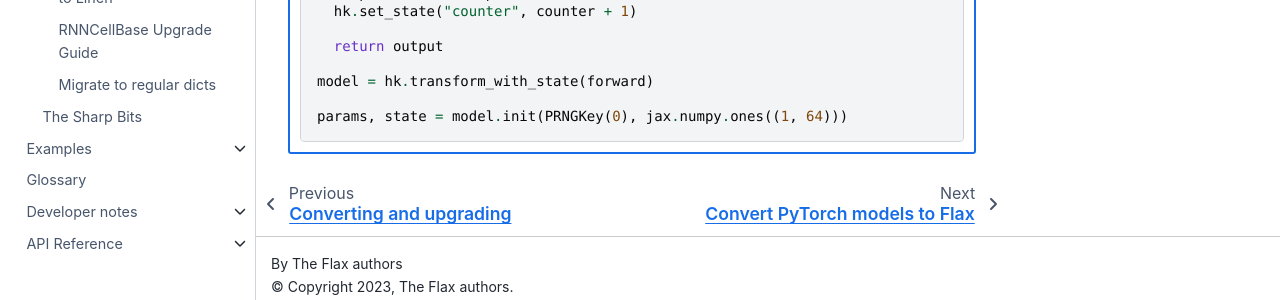
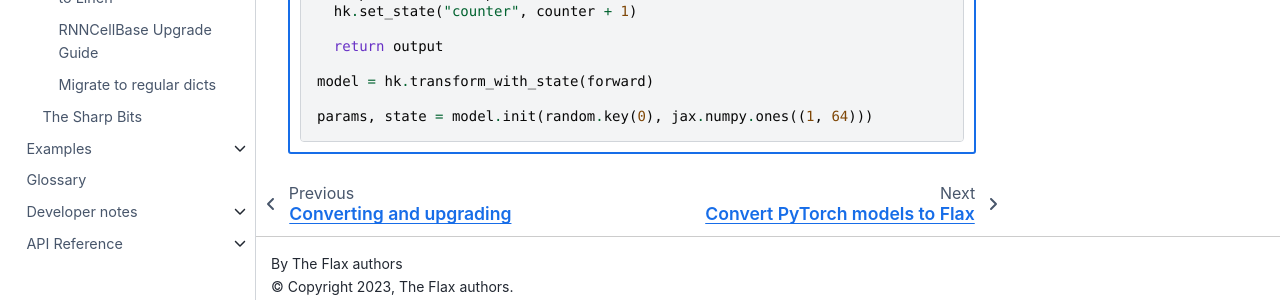
Before and after one commit to google/flax, a Sphinx documentation site: the page built from docs/guides/haiku_migration_guide.rst, in a window 1280 px wide and 900 px high, scrolled down 10864 px. Shown: the part 585-885 px from the top of the window. Built offline with Sphinx 7.4.7 and the Sphinx Book theme 1.1.4, drawn with Linux system fonts in a browser that asks for light colours; pages that are not in the unit, such as notebooks, are missing from menus.

Commit message:
updated haiku guide with new JAX RNG api

```diff
--- a/docs/guides/haiku_migration_guide.rst
+++ b/docs/guides/haiku_migration_guide.rst
@@ -891,7 +891,7 @@ The Flax team recommends a more Module-centric approach that uses `__call__` to
 
   model = hk.transform_with_state(forward)
 
-  params, state = model.init(PRNGKey(0), jax.numpy.ones((1, 64)))
+  params, state = model.init(random.key(0), jax.numpy.ones((1, 64)))
 
   ---
 
@@ -906,5 +906,5 @@ The Flax team recommends a more Module-centric approach that uses `__call__` to
       return output
 
   model = FooModule()
-  variables = model.init(PRNGKey(0), jax.numpy.ones((1, 64)))
+  variables = model.init(random.key(0), jax.numpy.ones((1, 64)))
   params, counter = variables['params'], variables['counter']
```
